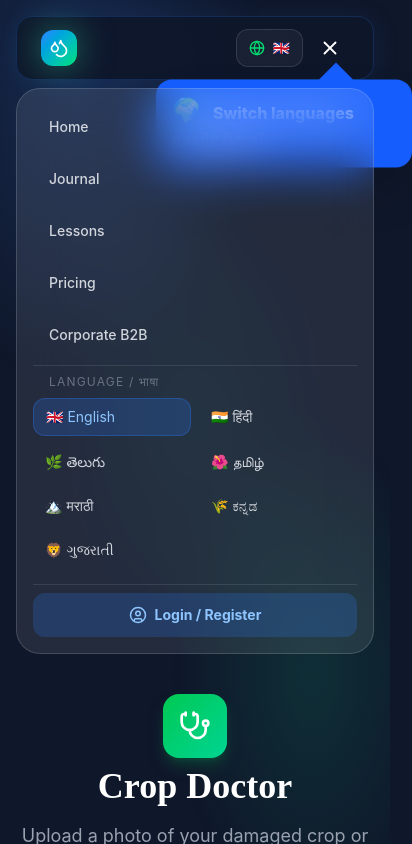
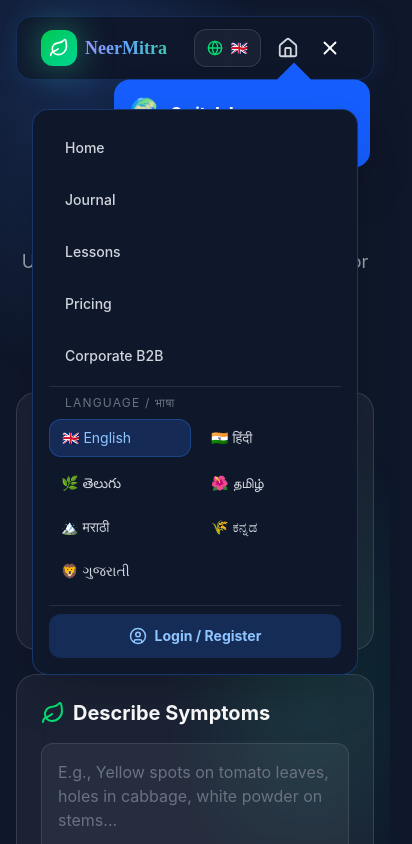
Before and after one commit to GokulnathRIT/Neermitra-ai, a React (Vite) app in the folder frontend/: page /doctor in a window 390 px wide. Both pictures are taken after a click on the button 330 px from the left and 48 px from the top of the page. Shown: the top 844 px of the page, 412 px wide, since content can reach past the window. Built offline with nearby package versions, Linux system fonts and the light colour scheme.

Commit message:
Fix UI bugs, render cold-start error, and scroll behavior

```diff
--- a/frontend/src/App.jsx
+++ b/frontend/src/App.jsx
@@ -14,9 +14,12 @@
 import B2BPortal from './pages/B2BPortal';
 import HouseFarming from './pages/HouseFarming';
 
+import ScrollToTop from './components/ScrollToTop';
+
 export default function App() {
   return (
     <Router>
+      <ScrollToTop />
       <div className="min-h-screen flex flex-col">
         <Navbar />
         <main className="flex-grow">
--- a/frontend/src/components/Navbar.jsx
+++ b/frontend/src/components/Navbar.jsx
@@ -1,7 +1,7 @@
 import { useState, useEffect } from 'react';
 import { Link, useLocation } from 'react-router-dom';
 import { useTranslation } from 'react-i18next';
-import { Droplets, Menu, X, Zap, Globe, ArrowUpRight, Building2, UserCircle, LogOut } from 'lucide-react';
+import { Droplets, Menu, X, Zap, Globe, ArrowUpRight, Building2, UserCircle, LogOut, Home, Leaf } from 'lucide-react';
 import AuthModal from './AuthModal';
 
 const LANGUAGES = [
@@ -76,11 +76,11 @@
 
         {/* Logo */}
         <Link to="/" className="flex items-center gap-2 flex-shrink-0">
-          <div className="w-9 h-9 rounded-xl bg-gradient-to-br from-blue-500 to-green-400 flex items-center justify-center shadow-lg animate-pulse-glow">
-            <Droplets size={20} className="text-white" />
+          <div className="w-9 h-9 rounded-xl bg-gradient-to-br from-green-500 to-emerald-400 flex items-center justify-center shadow-lg animate-pulse-glow">
+            <Leaf size={20} className="text-white" />
           </div>
-          <span className="text-xl font-bold font-['Space_Grotesk'] shimmer-text hidden sm:block">
-            NeerMitra AI
+          <span className="text-lg md:text-xl font-bold font-['Space_Grotesk'] shimmer-text">
+            NeerMitra
           </span>
         </Link>
 
@@ -166,16 +166,21 @@
             </button>
           )}
 
-          {/* Mobile hamburger */}
-          <button onClick={() => setOpen(!open)} className="lg:hidden p-2 rounded-lg hover:bg-white/10">
-            {open ? <X size={22} /> : <Menu size={22} />}
-          </button>
+          {/* Mobile Home & Hamburger */}
+          <div className="flex items-center gap-1 lg:hidden">
+            <Link to="/" className="p-2 rounded-lg hover:bg-white/10 text-gray-300">
+              <Home size={22} />
+            </Link>
+            <button onClick={() => setOpen(!open)} className="p-2 rounded-lg hover:bg-white/10 text-white">
+              {open ? <X size={22} /> : <Menu size={22} />}
+            </button>
+          </div>
         </div>
       </div>
 
       {/* Mobile Menu */}
       {open && (
-        <div className="glass-strong mt-2 p-4 flex flex-col gap-2 lg:hidden animate-slide-up border border-white/15">
+        <div className="absolute top-[85px] left-4 right-4 bg-slate-900 shadow-2xl z-[100] mt-2 p-4 flex flex-col gap-2 lg:hidden animate-slide-up border border-blue-500/30 rounded-2xl">
           {navLinks.map(link => (
             <Link key={link.to} to={link.to} onClick={() => setOpen(false)}
               className={`px-4 py-3 rounded-xl text-sm font-medium transition-all
--- /dev/null
+++ b/frontend/src/components/ScrollToTop.jsx
@@ -0,0 +1,12 @@
+import { useEffect } from 'react';
+import { useLocation } from 'react-router-dom';
+
+export default function ScrollToTop() {
+  const { pathname } = useLocation();
+
+  useEffect(() => {
+    window.scrollTo(0, 0);
+  }, [pathname]);
+
+  return null;
+}
--- a/frontend/src/services/api.js
+++ b/frontend/src/services/api.js
@@ -10,7 +10,12 @@
 };
 
 const handleResponse = async (res) => {
-  const data = await res.json();
+  let data;
+  try {
+    data = await res.json();
+  } catch (err) {
+    throw new Error('Server is waking up from sleep. Please wait 30 seconds and try again!');
+  }
   if (!res.ok) throw new Error(data.error || 'Something went wrong');
   return data;
 };
```
